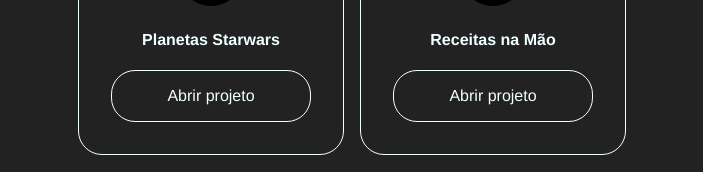
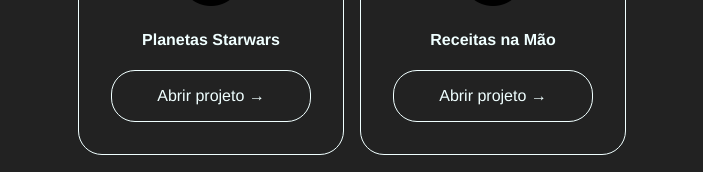
Before and after one commit to z-Fernando/my-portfolio, a React (Create React App) app in the folder react-portfolio/: page /projects in a window 1280 px wide. Shown: the part 368-540 px from the top of the page, without its empty margins (288-991 px from the left). Built offline with nearby package versions, Linux system fonts and the light colour scheme; a web font is replaced by a local one.

Commit message:
adiciona detalhe ao botao de abrir projetos e também altera espaçamento entre items do container na página inicial

```diff
--- a/react-portfolio/src/pages/Projects.jsx
+++ b/react-portfolio/src/pages/Projects.jsx
@@ -28,7 +28,7 @@ class Projects extends React.Component {
               className="project-button"
               title="Clique para acessar o projeto online"
             >
-              Abrir projeto
+              Abrir projeto →
             </a>
           </section>
           <section>
@@ -48,7 +48,7 @@ class Projects extends React.Component {
               className="project-button"
               title="Clique para acessar o projeto online"
             >
-              Abrir projeto
+              Abrir projeto →
             </a>
           </section>
         </main>
--- a/react-portfolio/src/stylesheets/index.css
+++ b/react-portfolio/src/stylesheets/index.css
@@ -20,7 +20,7 @@
   flex-flow: row nowrap;
   justify-content: center;
   align-items: center;
-  gap: 4em;
+  gap: 10em;
 }
 
 .picture img {
```
